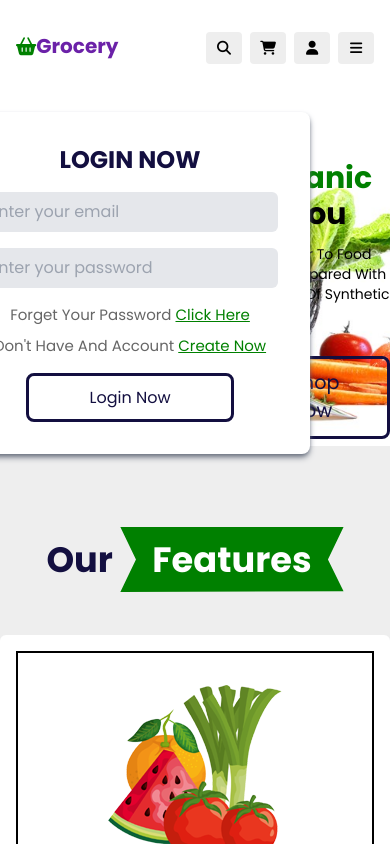
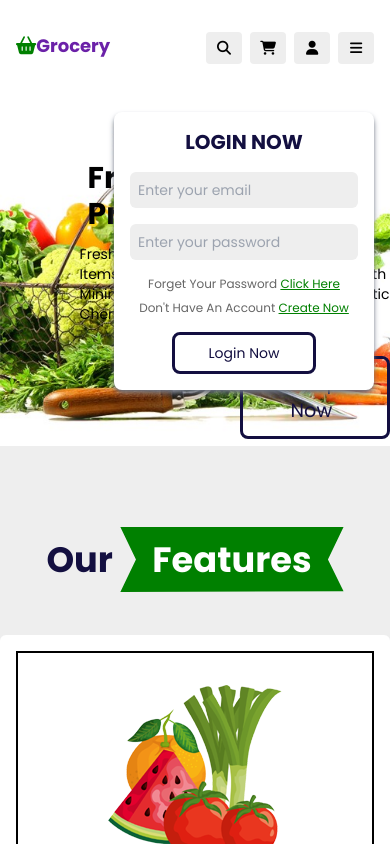
Before and after one commit to Usman-837/Grocery_Store, a React (Vite) app: page / in a window 390 px wide. Both pictures are taken after a click on the element 312 px from the left and 48 px from the top of the page. Shown: the top 844 px of the page. Built offline with nearby package versions, Linux system fonts and the light colour scheme.

Commit message:
add some tailwindcss code with different break points to make responsive login page for small large mobile screen, tab, ipad, laptop, desktop and extra large screen

```diff
--- a/src/Navbar.jsx
+++ b/src/Navbar.jsx
@@ -14,7 +14,7 @@ const Navbar = () => {
         <>
         <header className="bg-white h-24 pt-8 flex justify-between shadow-md shadow-gray-300 small:px-4 medium:px-14 large:px-14 x-large:px-20 2x-large:px-24 px-28">
             {/* logo */}
-            <a href="#"><i className="fa-solid fa-basket-shopping text-[--green] text-xl small:text-md large:text-lg"></i><span className="text-purple-800 text-2xl small-text-lg large:text-xl font-bold">Grocery</span></a>
+            <a href="#"><i className="fa-solid fa-basket-shopping text-[--green] text-xl small:text-md large:text-lg"></i><span className="text-purple-800 text-2xl small:text-lg large:text-xl font-bold">Grocery</span></a>
 
             {/* Menu Bar */}
             <nav className="text-gray-700 medium:hidden large:text-sm">
@@ -81,15 +81,15 @@ const Navbar = () => {
 
             {/* login Page    */}
             {
-                login ?  <div className="absolute top-28 bg-white border rounded-lg w-[360px] shadow-md shadow-gray-500 right-20 sm:right-10">
-                <div className="flex flex-col justify-center p-8">
-                    <h1 className="text-center font-bold text-[--black] text-2xl uppercase mb-4">login now</h1>
-                    <input type="email" placeholder="Enter your email" className="bg-gray-200 rounded-md p-2 text-[--light-color] normal-case mb-4"/>
-                    <input type="password" placeholder="Enter your password" className="bg-gray-200 rounded-md p-2 text-[--light-color] normal-case mb-4"/>
-                    <p className="text-[--light-color] text-center mb-2 text-[15px]">forget your password <a href="#" className="text-[--green] underline"> click here</a></p>
-                    <p className="text-[--light-color] text-center text-[15px]">don't have and account <a href="#" className="text-[--green] underline"> create now</a></p>
+                login ?  <div className="absolute top-28 bg-white border rounded-lg w-[360px] small:w-[260px] shadow-md shadow-gray-500 large:right-16 small:right-4 x-large:right-24 2x-large:right-28 right-32">
+                <div className="flex flex-col justify-center p-8 small:p-4">
+                    <h1 className="text-center font-bold text-[--black] text-2xl small:text-xl uppercase mb-4">login now</h1>
+                    <input type="email" placeholder="Enter your email" className="bg-[#eee] rounded-md p-2 text-[--light-color] normal-case mb-4 small:text-sm"/>
+                    <input type="password" placeholder="Enter your password" className="bg-[#eee] rounded-md p-2 text-[--light-color] normal-case mb-4 small:text-sm"/>
+                    <p className="text-[--light-color] text-center mb-2 text-[15px] small:text-xs">forget your password <a href="#" className="text-[--green] underline"> click here</a></p>
+                    <p className="text-[--light-color] text-center text-[15px] small:text-xs">don't have an account <a href="#" className="text-[--green] underline"> create now</a></p>
                     <div className="flex justify-center">
-                        <button className="btn w-52 text-[16px] capitalize">login now</button>
+                        <button className="btn w-52 small:w-36 small:p-2 text-[16px] small:text-sm capitalize">login now</button>
                     </div>
                 </div>
             </div> : null
```
